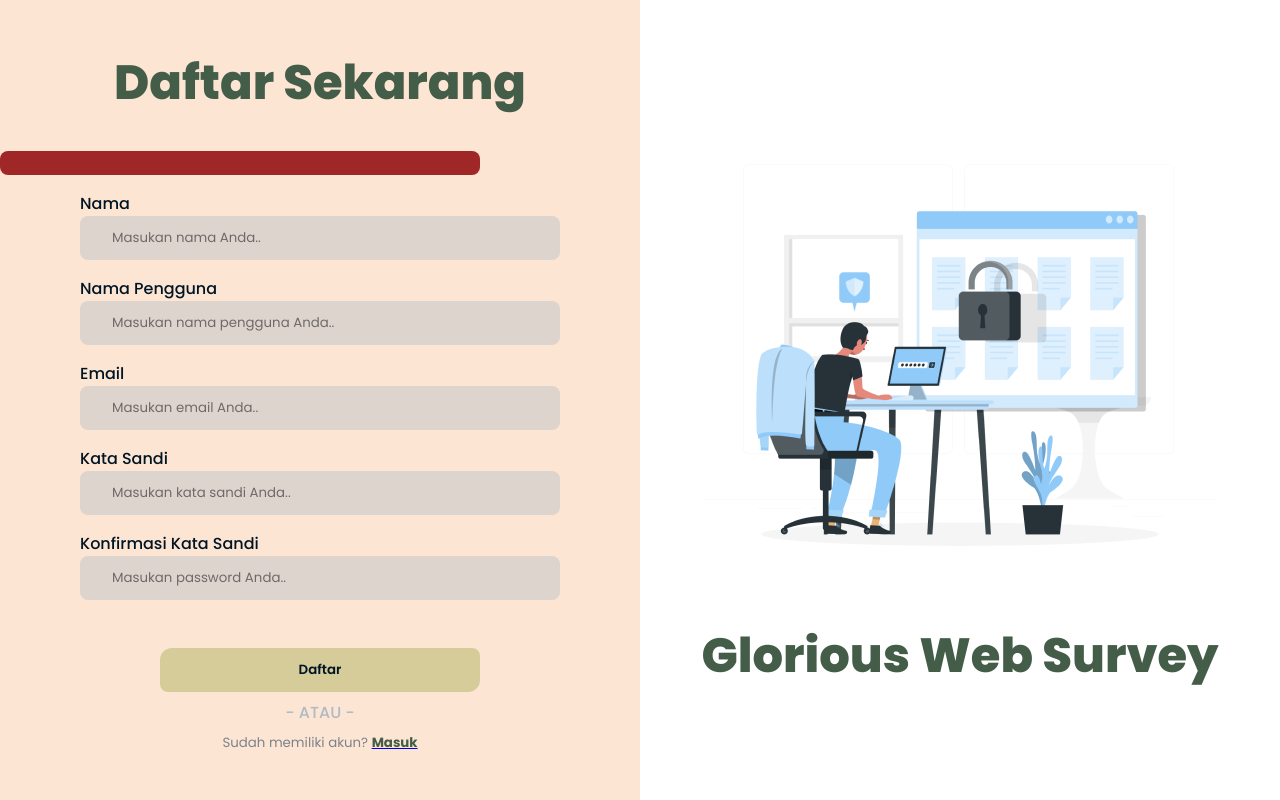
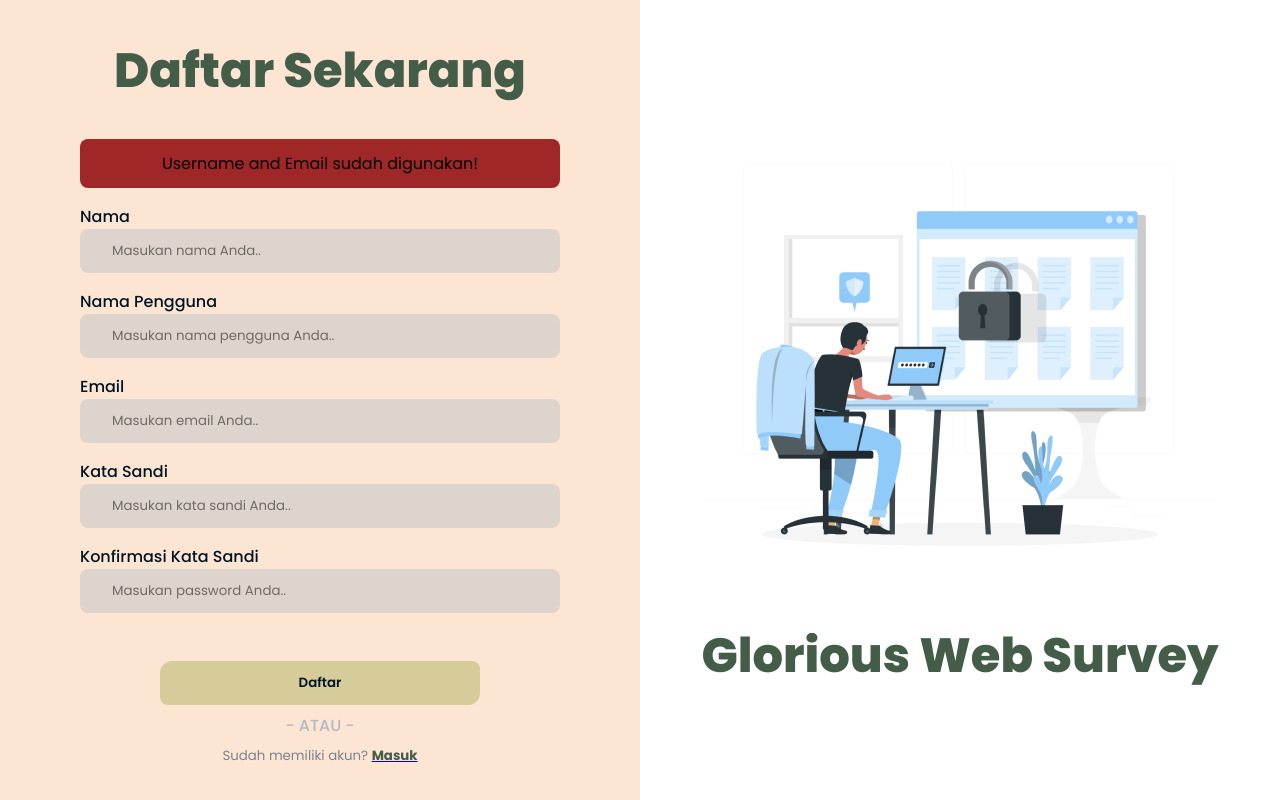
Before and after one commit to dzakwanIrfan/gws, a PHP site: page /register.php?message=same in a window 1280 px wide. Run offline with PHP 8.4, Linux system fonts and the light colour scheme; data that the repository does not hold is empty.

Commit message:
buat register

```diff
--- a/conection.php
+++ b/conection.php
@@ -1,8 +1,12 @@
 <?php
-    $host="localhost";
-    $username="root";
-    $password="";
-    $db="gws";
+    error_reporting(E_ALL ^ E_NOTICE AND E_DEPRECATED);
+    $host = "localhost";
+    $user = 'root';
+    $pass = '';
+    $db = 'gws';
 
-    $conn=mysqli_connect("$host","$username","$password","$db")or die("gagal koneksi");
+    $conn = mysqli_connect($host, $user, $pass, $db);
+    if ( !$conn ) {
+        die("Connection failed: " . mysqli_connect_error());
+    }
 ?>
--- a/register.php
+++ b/register.php
@@ -1,29 +1,42 @@
 <?php
     include 'conection.php';
+    session_start();
+    if(isset($_SESSION['username']) || isset($_SESSION['emailku'])){
+        header('Location: index.php');
+        exit;
+    }
 
     if(isset($_POST['register'])){
-        $name=$_POST['name']? $_POST['name'] : 0;
-        $username=$_POST['username']? $_POST['username'] : 0;
-        $email=$_POST['email']? $_POST['email'] : 0;
-        $password=$_POST['password']? $_POST['username'] : 0;
-        $confirm=$_POST['confirm']? $_POST['confirm'] : 0;
+        $name=$_POST['name'];
+        $username=$_POST['username'];
+        $email=$_POST['email'];
+        $password=$_POST['password'];
+        $confirm=$_POST['confirm'];
 
-        $pop="none";
+        $queryselectusername="SELECT * FROM user where username='$username'";
+        $resultusername=mysqli_query($conn,$queryselectusername);
 
-        $queryselect="SELECT * FROM user ORDER BY id ASC";
-        $result=mysqli_query($conn,$queryselect);
-        //gatau masih blom masuk database
-        while($row=mysqli_fetch_array($result)){
+        $queryselectemail="SELECT * FROM user where email='$email'";
+        $resultemail=mysqli_query($conn,$queryselectemail);
 
-        }
-
-        if($email===$row['email']){
-            $pop="flex";
-        }elseif($username===$row['username']){
-            $pop="flex";
-        }elseif($password==$confirm){
-            $query=="INSERT INTO user(name, username,password,email) VALUES('$name','$username','$password','$email')";
-            $result=mysqli_query($conn,$query);
+        if(mysqli_num_rows($resultusername) > 0 && mysqli_num_rows($resultemail)>0){
+            header("Location:register.php?message=same");
+        }elseif(mysqli_num_rows($resultusername) > 0){
+            header("Location:register.php?message=username");
+        }elseif(mysqli_num_rows($resultemail)>0){
+            header("Location:register.php?message=email");
+        }else {
+            if ($password == $confirm) {
+                $queryinsert="INSERT INTO user (name, username, email, password, role) VALUES ('$name', '$username', '$email', '$password','pengguna')";
+                $result=mysqli_query($conn,$queryinsert);
+                if($result){
+                    header("Location: login.php?message=success");
+                } else {
+                    header("Location: register.php?message=failed");
+                }
+            } else {
+                header("Location: register.php?message=unsync");
+            }
         }
     }
 ?>
@@ -34,7 +47,7 @@
     <meta charset="UTF-8">
     <meta name="viewport" content="width=device-width, initial-scale=1.0">
     <meta http-equiv="X-UA-Compatible" content="ie=edge">
-    <title>Login</title>
+    <title>Register</title>
     <link rel="stylesheet" href="assets/css/loginRegister.css">
     <?php include('layouts/font.php') ?>
 </head>
@@ -42,10 +55,20 @@
     <div class="container" id="register">
         <div class="kanan">
             <h1>Daftar Sekarang</h1>
+            <?php
+                if($_GET['message']=="same"){
+                    echo "<div class='eror-popup'><span>Username and Email sudah digunakan!</span></div>";
+                }elseif($_GET['message']=="username"){
+                    echo "<div class='eror-popup'><span>Username sudah digunakan!</span></div>";
+                }elseif($_GET['message']=="email"){
+                    echo "<div class='eror-popup'><span>Email sudah digunakan!</span></div>";
+                }elseif($_GET['message']=="unsync"){
+                    echo "<div class='eror-popup'><span>Password dan Konfirmasi Password tidak sesuai!</span></div>";
+                }elseif($_GET['message']=="failed"){
+                    echo "<div class='eror-popup'><span>Gagal terdaftar mohon isi kembali!</span></div>";
+                }
+            ?>
             <form action="" method="post">
-                <div class="eror-popup" id="eror-popup" style="display: <?php echo $pop ?>;">
-                    <span id="eror-text"></span>
-                </div>
                 <div class="input-group">
                     <label for="name">Nama</label>
                     <input type="text" name="name" id="name" placeholder="Masukan nama Anda.." required>
```
